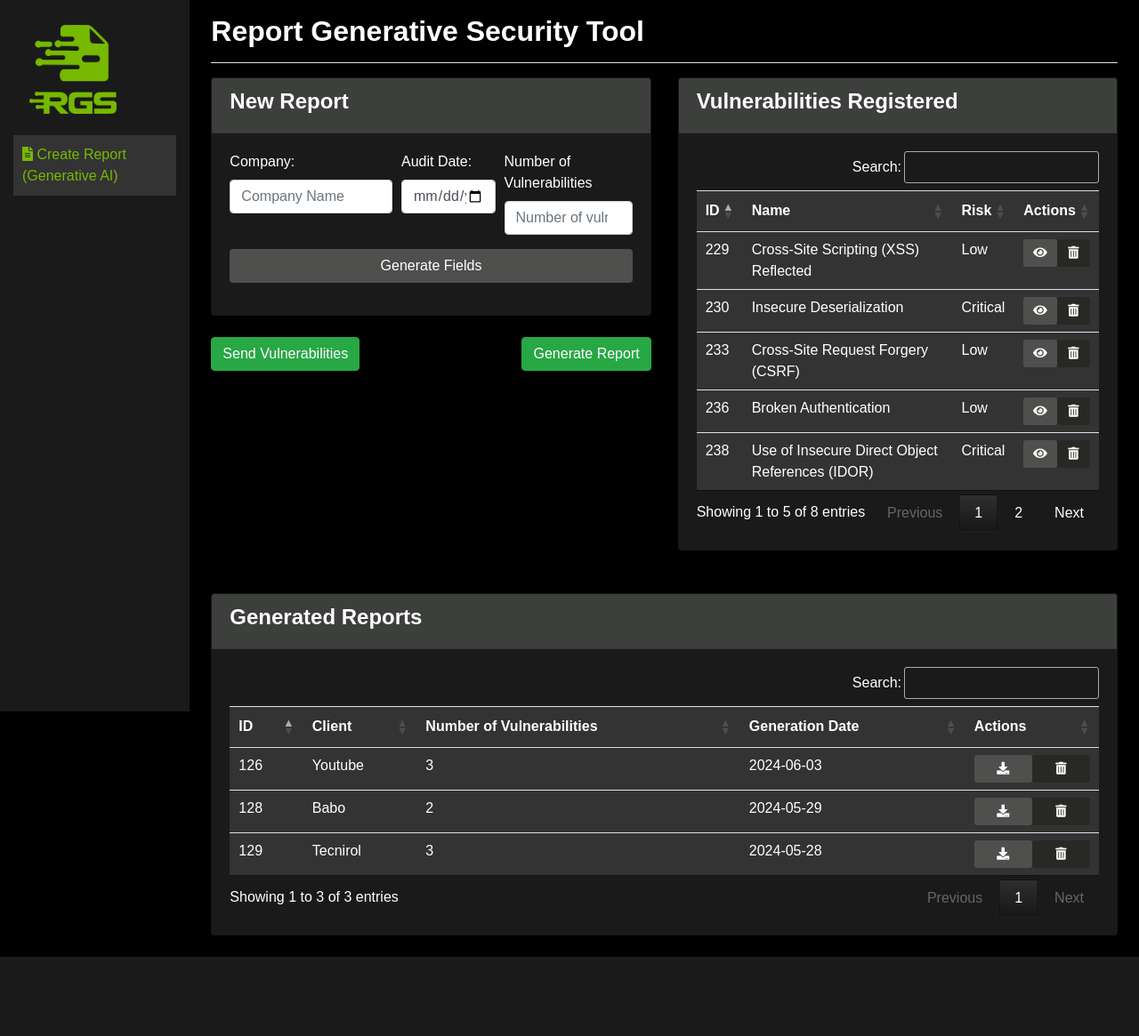
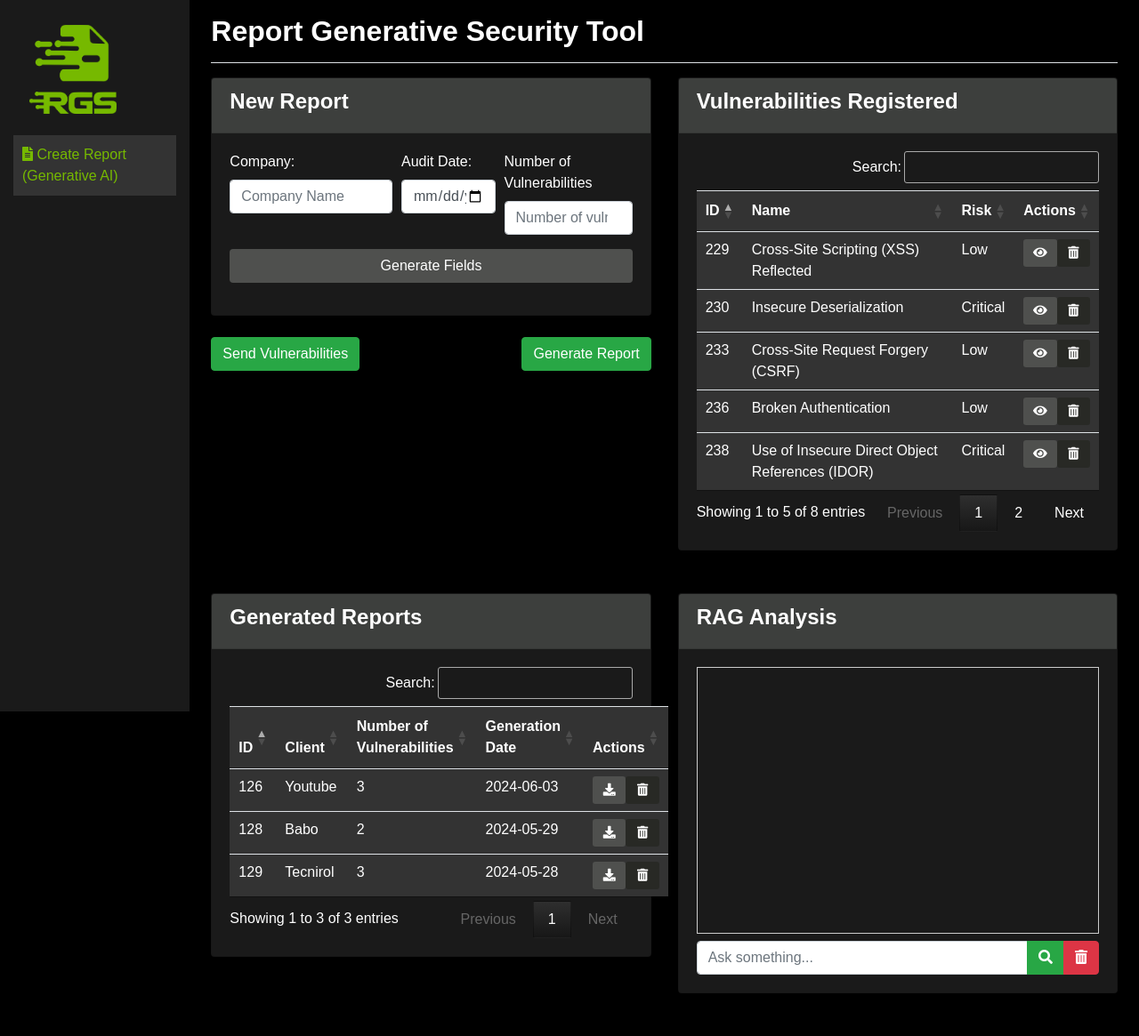
Before and after one commit to MangelZabalaDevelop/RGS, a Flask app: page / in a window 1280 px wide. Shown: the whole page at 89% size. Before the commit the page ends 1076 px from the top, so only its background shows below. Run offline with Flask 2, Linux system fonts and the light colour scheme; data comes from the database, SQL or seed files in the repository; parts of the project's set-up code (start-up, migrations or seed data) failed here and were passed over; some libraries are stand-ins or nearby versions.

Commit message:
Add files via upload

```diff
--- a/templates/index.html
+++ b/templates/index.html
@@ -149,8 +149,9 @@
                     </div>
                     <p>Generating report, please wait...</p>
                 </div>
-
-                <div class="card shadow-sm mt-4">
+                <div class="row">
+                    <div class="col-md-6">
+                        <div class="card shadow-sm mb-4">
                             <div class="card-header">
                                 <h4><strong>Generated Reports</strong></h4>
                             </div>
@@ -172,7 +173,37 @@
                                 </table>
                             </div>
                         </div>
+                    </div>
+                    <div class="col-md-6">
+                        <div class="card shadow-sm mb-4">
+                            <div class="card-header">
+                                <h4><strong>RAG Analysis</strong></h4>
+                            </div>
+                            <div class="card-body">
+                                <div id="chat-container">
+                                    <div id="loading-container" class="loading-container" style="display: none;">
+                                        <div class="loading-content">
+                                            <div class="progress">
+                                                <div class="progress-bar progress-bar-striped progress-bar-animated" role="progressbar" style="width: 100%"></div>
+                                            </div>
+                                            <p>Loading, please wait...</p>
+                                        </div>
+                                    </div>
+                                    <div id="chat-box" style="height: 300px; overflow-y: scroll; border: 1px solid #ccc; padding: 10px; background-color: #1a1a1a; color: #fff;"></div>
+                                    <div class="input-group mt-2">
+                                        <input type="text" id="chat-input" class="form-control" placeholder="Ask something...">
+                                        <div class="input-group-append">
+                                            <button class="btn btn-success" id="chat-send"><i class="fas fa-search"></i></button>
+                                            <button class="btn btn-danger" id="chat-clear"><i class="fas fa-trash-alt"></i></button>
+                                        </div>
+                                        </div>
+                                    </div>
+                                </div>
+                            </div>
+                        </div>
+                    </div>
 
+                </div>
                 <footer class="text-center mt-4">
 
                 </footer>
```
Lines whose indentation alone changed are shown as unchanged.
